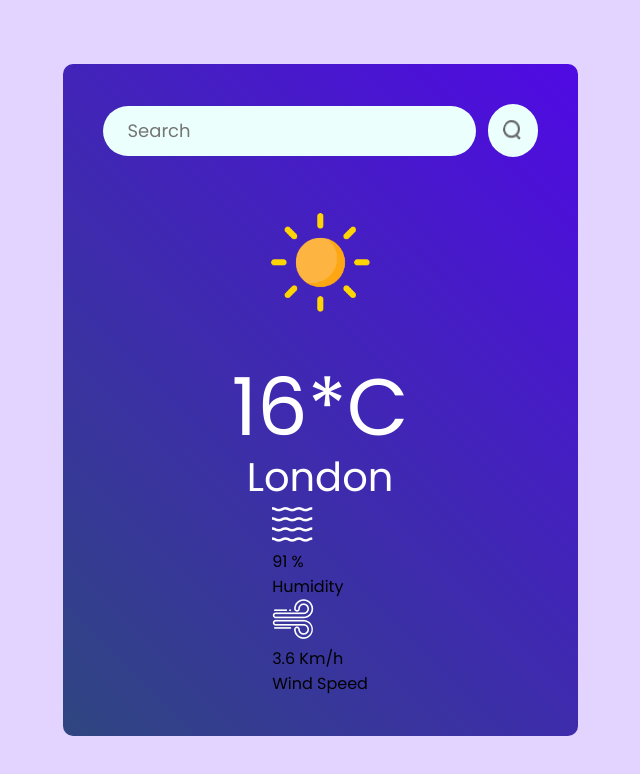
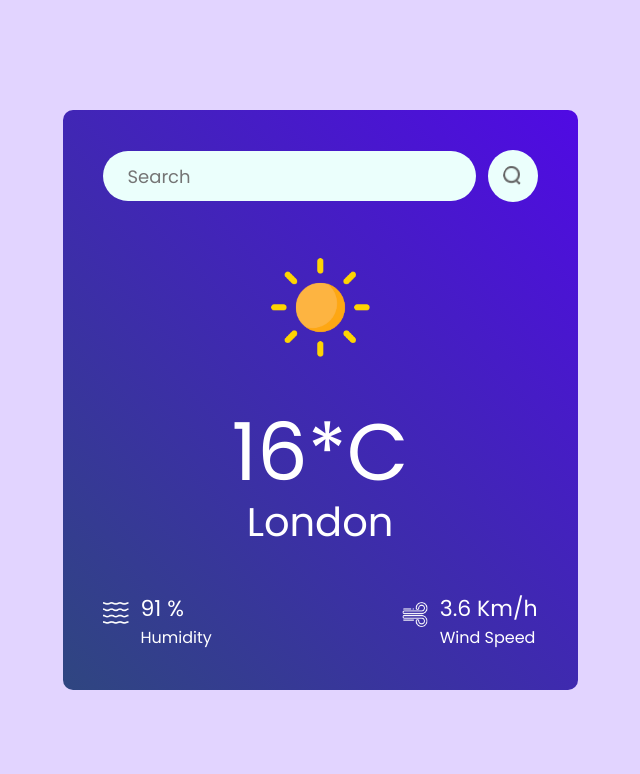
Before and after one commit to Oaksoe11/weatherApp, a React (Vite) app: page / in a window 1280 px wide. Shown: the top 774 px of the page, without its empty margins (320-960 px from the left). Built offline with nearby package versions, Linux system fonts and the light colour scheme.

Commit message:
Implement styles for weather data

```diff
--- a/src/components/Weather.css
+++ b/src/components/Weather.css
@@ -49,3 +49,29 @@
     color: #fff;
     font-size: 40px;
 }
+
+.weather-data{
+    width: 100%;
+    margin-top: 40px;
+    color: #fff;
+    display: flex;
+    justify-content: space-between;
+    gap:90px;
+}
+
+.weather-data .col{
+    display: flex;
+    align-items: flex-start;
+    gap: 12px;
+    font-size: 22px;
+}
+
+.weather-data .col span{
+    display: block;
+    font-size: 16px;
+}
+
+.weather-data .col img{
+    width: 26px;
+    margin-top: 10px;
+}
```
